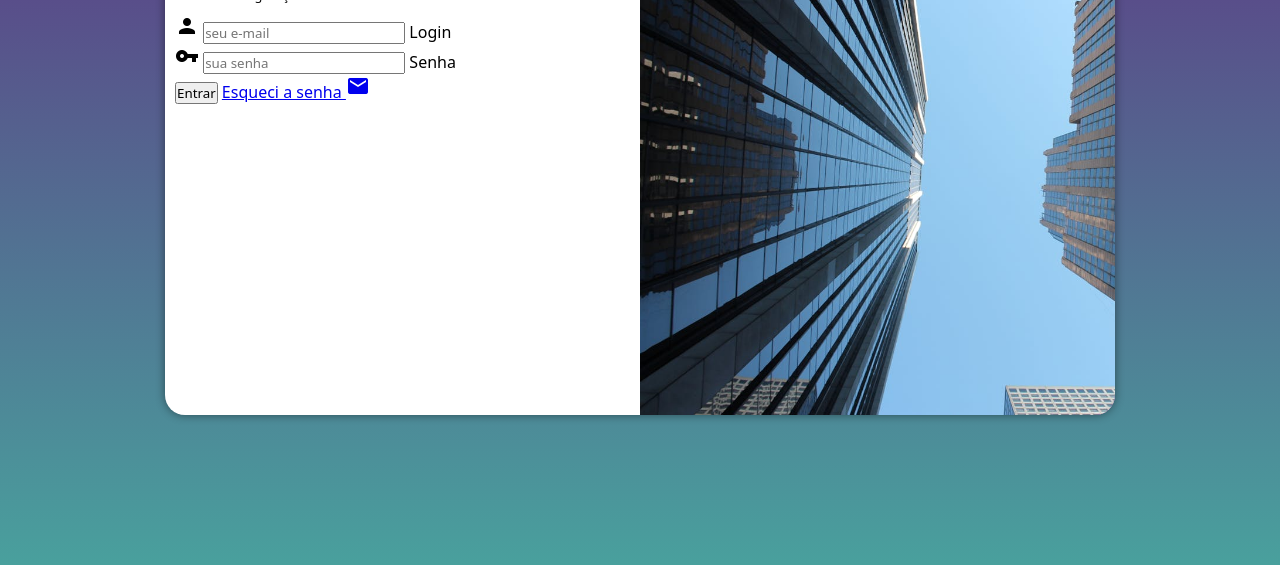
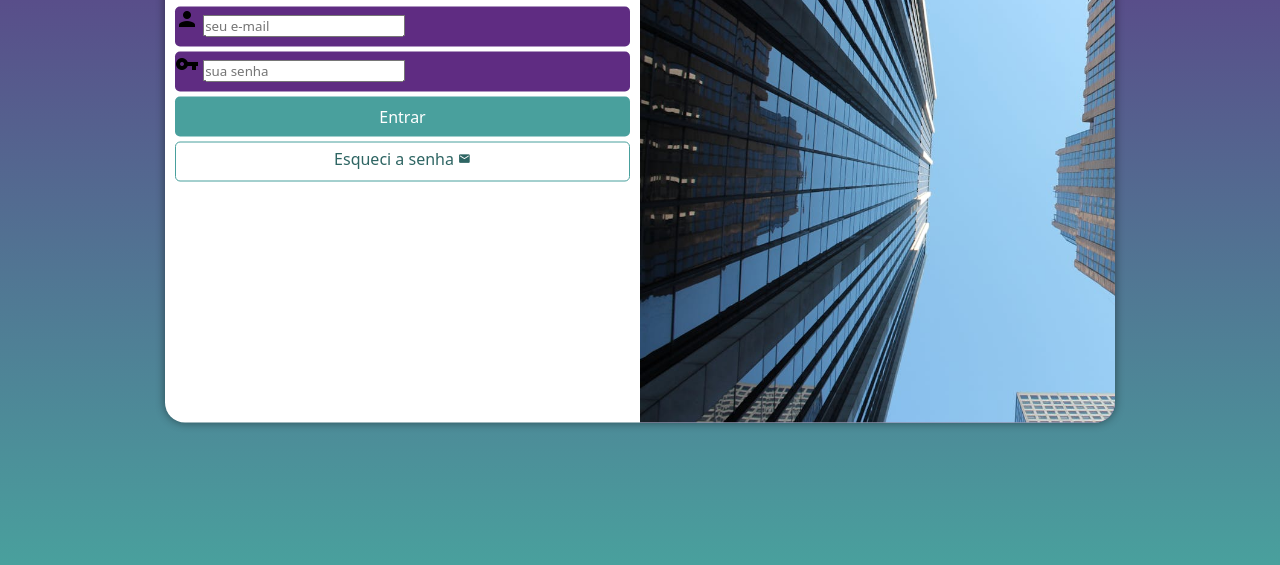
Before and after one commit to fjunior79/projeto-login, a plain HTML site: page index.html in a window 1280 px wide. Shown: the part 235-800 px from the top of the page. Drawn offline with Linux system fonts and the light colour scheme.

Commit message:
atualzei a tela de login

```diff
--- a/estilos/style.css
+++ b/estilos/style.css
@@ -33,7 +33,7 @@ section#login {
     overflow: hidden;
     background-color: white;
     width: 290px;
-    height: 500px;
+    height: 515px;
     border-radius: 20px;
     box-shadow: 0px 0px 10px rgba(0, 0, 0, 0.451);
 
@@ -62,3 +62,55 @@ div#formulario > p {
     font-size: 0.8em;
     margin-bottom: 10px;
 }
+
+form div.campo {
+    background-color: #5f2c82;
+    width: 100%;
+    height: 40px;
+    display: block;
+    border-radius: 5px;
+    margin: 5px 0px;
+
+}
+
+div.campo label {
+    display: none;
+}
+
+form > input[type=submit] {
+    display: block;
+    font-size: 1em;
+    width: 100%;
+    height: 40px;
+    background-color: #49a09d;
+    color: white;
+    border: none;
+    border-radius: 5px;
+}
+
+form > input[type=submit]:hover {
+    background-color: #316b69;
+    cursor: pointer;
+}
+
+form > a.botao {
+    display: block;
+    text-align: center;
+    font-size: 1em;
+    width: 100%;
+    height: 40px;
+    padding-top: 5px;
+    margin-top: 5px;
+    color: #2e6563;
+    border: 1px solid #49a09d;
+    border-radius: 5px;
+    text-decoration: none;
+}
+
+form > a.botao:hover {
+    background-color: #67e1dd;
+}
+
+form > a.botao > i {
+    font-size: 0.8em;
+}
--- a/index.html
+++ b/index.html
@@ -30,7 +30,7 @@
                         <label for="isenha">Senha</label>
                     </div>
                     <input type="submit" value="Entrar">
-                    <a href="esqueci.html">
+                    <a href="esqueci.html" class="botao">
                         Esqueci a senha <i class="material-icons">mail</i>
                     </a>
                 </form>
```
